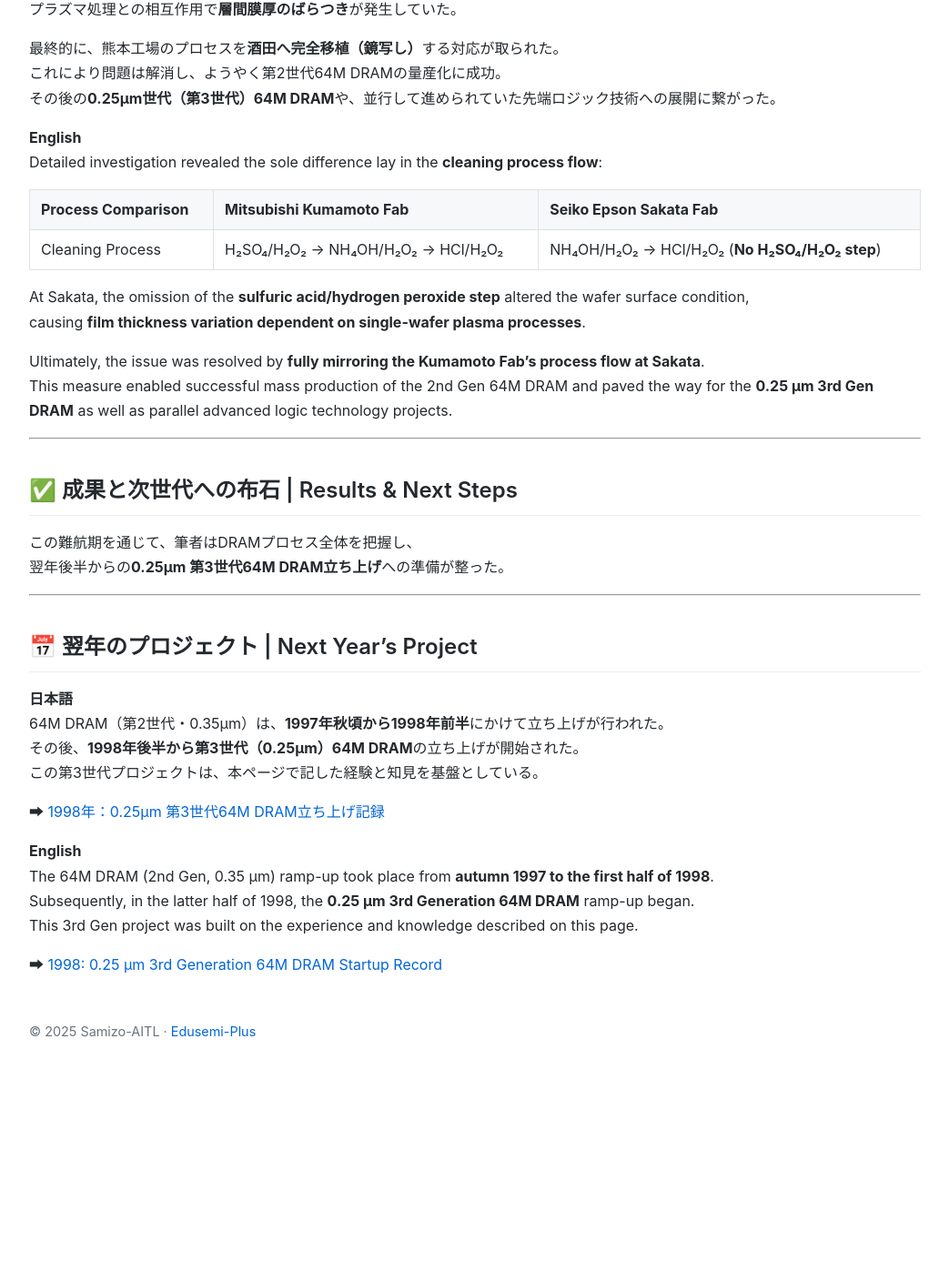
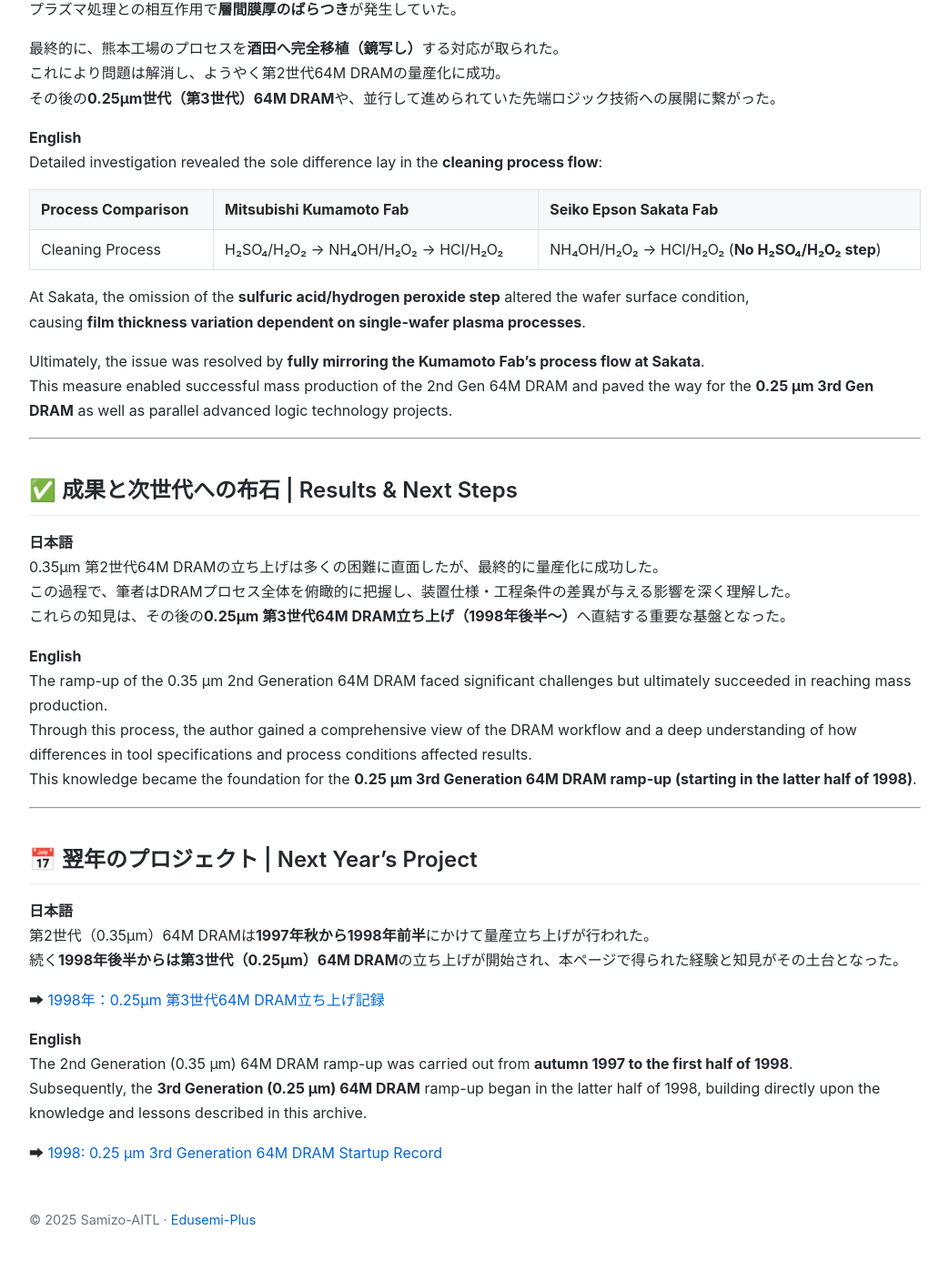
Before and after one commit to Samizo-AITL/Edusemi-Plus, a Jekyll site: the page built from archive/in1997/Epson_Sakata_8inch_Line.md, in a window 1280 px wide and 1400 px high, scrolled down 4531 px. Shown: the top 1386 px of the window at 91% size, without its empty margins (118-1161 px from the left). Built offline with Jekyll 4.4.1, drawn with Linux system fonts in a browser that asks for light colours; before the commit the page ends 5724 px from its top, so only the background shows below that.

Commit message:
Update Epson_Sakata_8inch_Line.md

```diff
--- a/archive/in1997/Epson_Sakata_8inch_Line.md
+++ b/archive/in1997/Epson_Sakata_8inch_Line.md
@@ -173,23 +173,28 @@
 
 ## ✅ 成果と次世代への布石 | Results & Next Steps
 
-この難航期を通じて、筆者はDRAMプロセス全体を把握し、
-翌年後半からの**0.25μm 第3世代64M DRAM立ち上げ**への準備が整った。
+**日本語**
+0.35μm 第2世代64M DRAMの立ち上げは多くの困難に直面したが、最終的に量産化に成功した。
+この過程で、筆者はDRAMプロセス全体を俯瞰的に把握し、装置仕様・工程条件の差異が与える影響を深く理解した。
+これらの知見は、その後の**0.25μm 第3世代64M DRAM立ち上げ（1998年後半〜）**へ直結する重要な基盤となった。
+
+**English**
+The ramp-up of the 0.35 μm 2nd Generation 64M DRAM faced significant challenges but ultimately succeeded in reaching mass production.
+Through this process, the author gained a comprehensive view of the DRAM workflow and a deep understanding of how differences in tool specifications and process conditions affected results.
+This knowledge became the foundation for the **0.25 μm 3rd Generation 64M DRAM ramp-up (starting in the latter half of 1998)**.
 
 ---
 
 ## 📅 翌年のプロジェクト | Next Year’s Project
 
 **日本語**
-64M DRAM（第2世代・0.35μm）は、**1997年秋頃から1998年前半**にかけて立ち上げが行われた。
-その後、**1998年後半から第3世代（0.25μm）64M DRAM**の立ち上げが開始された。
-この第3世代プロジェクトは、本ページで記した経験と知見を基盤としている。
+第2世代（0.35μm）64M DRAMは**1997年秋から1998年前半**にかけて量産立ち上げが行われた。
+続く**1998年後半からは第3世代（0.25μm）64M DRAM**の立ち上げが開始され、本ページで得られた経験と知見がその土台となった。
 
 ➡ [1998年：0.25μm 第3世代64M DRAM立ち上げ記録](../in1998/DRAM_Startup_64M_1998.md)
 
 **English**
-The 64M DRAM (2nd Gen, 0.35 μm) ramp-up took place from **autumn 1997 to the first half of 1998**.
-Subsequently, in the latter half of 1998, the **0.25 μm 3rd Generation 64M DRAM** ramp-up began.
-This 3rd Gen project was built on the experience and knowledge described on this page.
+The 2nd Generation (0.35 μm) 64M DRAM ramp-up was carried out from **autumn 1997 to the first half of 1998**.
+Subsequently, the **3rd Generation (0.25 μm) 64M DRAM** ramp-up began in the latter half of 1998, building directly upon the knowledge and lessons described in this archive.
 
 ➡ [1998: 0.25 μm 3rd Generation 64M DRAM Startup Record](../in1998/DRAM_Startup_64M_1998.md)
```
